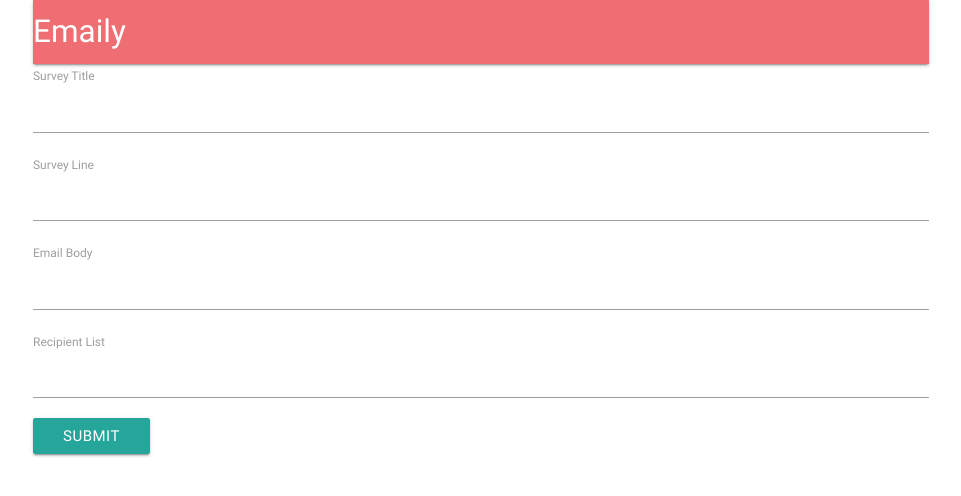
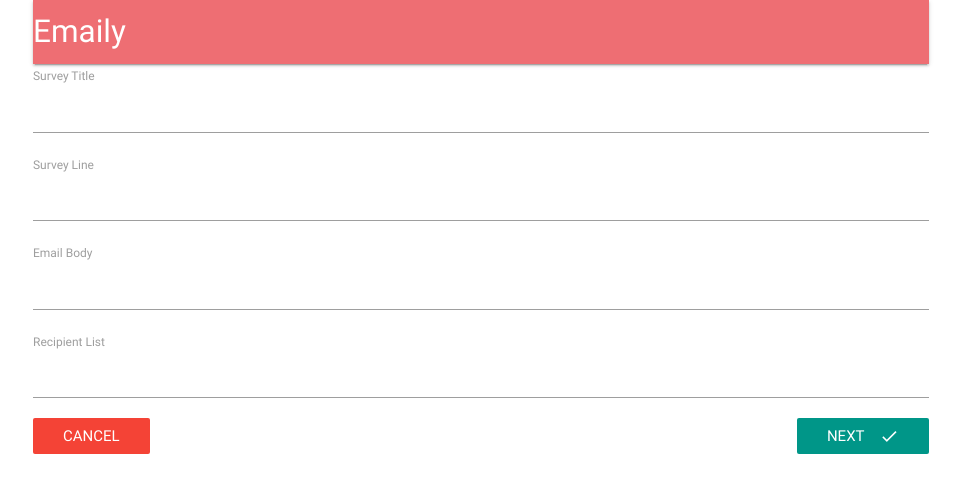
Before and after one commit to anku255/Emaily, a React (Create React App) app in the folder client/: page /surveys/new in a window 1280 px wide. Shown: the top 496 px of the page, without its empty margins (159-1120 px from the left). Built offline with nearby package versions, Linux system fonts and the light colour scheme; no server answers.

Commit message:
🛠 Refactor buttons inside survey form

```diff
--- a/client/src/components/surveys/SurveyForm.js
+++ b/client/src/components/surveys/SurveyForm.js
@@ -1,6 +1,7 @@
 // SurveyForm shows a form for a user to add input
 import React, { Component } from 'react';
 import { reduxForm, Field } from 'redux-form';
+import { Link } from 'react-router-dom';
 import SurveyField from './SurveyField';
 
 const FIELDS = [
@@ -29,7 +30,13 @@
       <div>
         <form onSubmit={this.props.handleSubmit(values => console.log(values))}>
           {this.renderFields()}
-          <button className="btn">Submit</button>
+          <Link to="/surveys" className="red btn-flat white-text">
+            Cancel
+          </Link>
+          <button className="teal btn-flat right white-text">
+            Next
+            <i className="material-icons right">done</i>
+          </button>
         </form>
       </div>
     );
```
